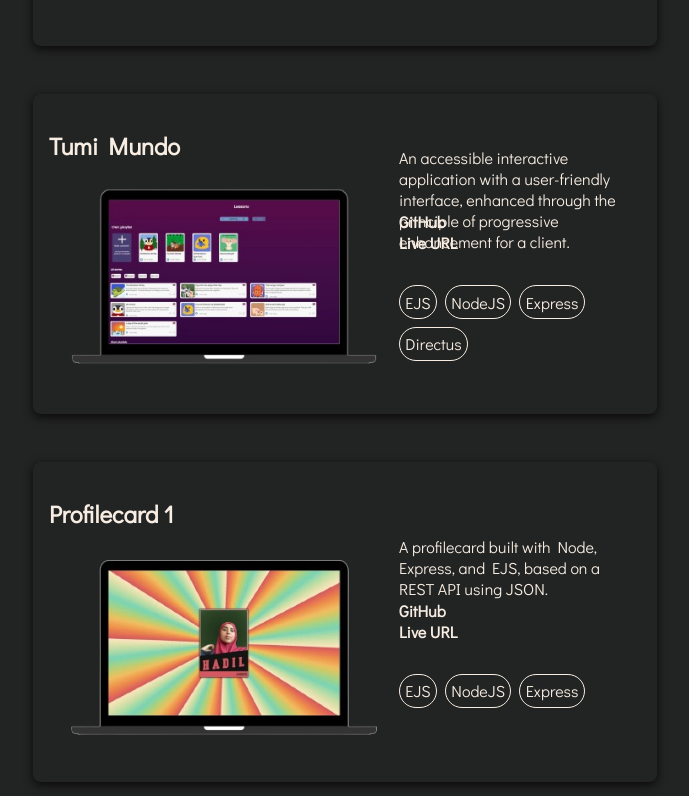
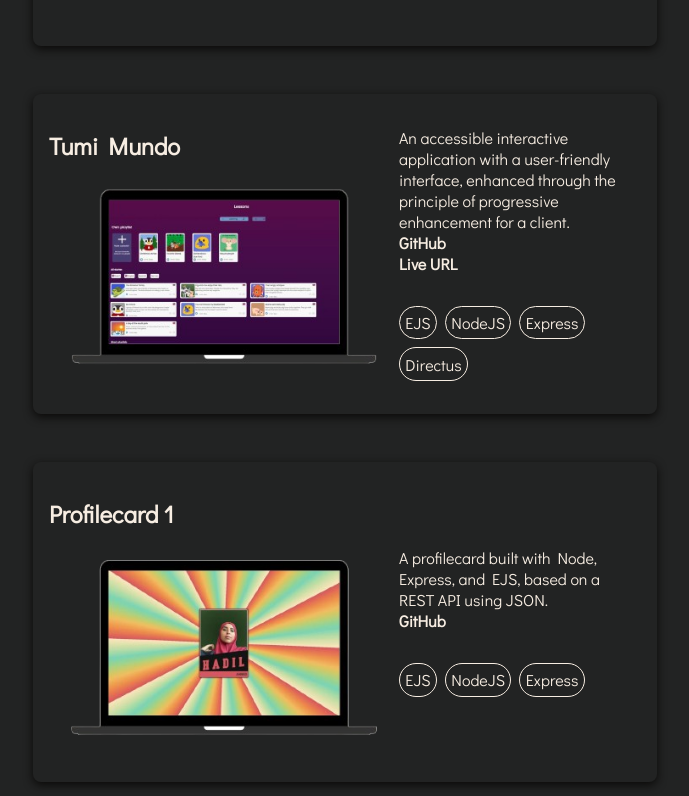
Before and after one commit to Hadil66/portfolio.V1, a SvelteKit app: page /mywork in a window 1280 px wide. Shown: the part 1564-2360 px from the top of the page, without its empty margins (295-984 px from the left). Built offline with nearby package versions, Linux system fonts and the light colour scheme.

Commit message:
live linkjes toegevoegd

```diff
--- a/src/routes/mywork/+page.svelte
+++ b/src/routes/mywork/+page.svelte
@@ -19,7 +19,7 @@
           Fabrique.
         </p>
         <a href="https://github.com/Hadil66/fabrique" target="_blank">GitHub</a>
-        <a href="" target="_blank">Live URL</a>
+        <a href="https://fabrique.vercel.app/" target="_blank">Live URL</a>
         <ul>
           <li>Sveltekit</li>
           <li>Masonry</li>
@@ -39,7 +39,7 @@
           href="https://github.com/Hadil66/your-tribe-for-life-squad-page"
           target="_blank">GitHub</a
         >
-        <a href="" target="_blank">Live URL</a>
+        <a href="https://your-tribe-for-life-squad-page-beta.vercel.app/" target="_blank">Live URL</a>
         <ul>
           <li>Sveltekit</li>
           <li>Directus</li>
@@ -57,7 +57,7 @@
           href="https://github.com/Hadil66/your-tribe-for-life-profile-card"
           target="_blank">GitHub</a
         >
-        <a href="" target="_blank">Live URL</a>
+        <a href="https://your-tribe-for-life-profile-card-xi.vercel.app/" target="_blank">Live URL</a>
         <ul>
           <li>Sveltekit</li>
           <li>JavaScript Animations</li>
@@ -78,7 +78,7 @@
         <a href="https://github.com/Hadil66/proof-of-concept" target="_blank"
           >GitHub</a
         >
-        <a href="" target="_blank">Live URL</a>
+        <a href="https://proof-of-concept-jb4m.onrender.com/" target="_blank">Live URL</a>
         <ul>
           <li>EJS</li>
           <li>NodeJS</li>
@@ -101,7 +101,7 @@
         <a href="https://github.com/Hadil66/Pleasurable-UI" target="_blank"
           >GitHub</a
         >
-        <a href="" target="_blank">Live URL</a>
+        <a href="https://pleasurable-ui-1.onrender.com/" target="_blank">Live URL</a>
         <ul>
           <li>EJS</li>
           <li>NodeJS</li>
@@ -124,7 +124,6 @@
           href="https://github.com/Hadil66/connect-your-tribe-profile-card"
           target="_blank">GitHub</a
         >
-        <a href="" target="_blank">Live URL</a>
         <ul>
           <li>EJS</li>
           <li>NodeJS</li>
@@ -145,7 +144,7 @@
         <a href="https://github.com/Hadil66/Label-A-teampagina" target="_blank"
           >GitHub</a
         >
-        <a href="" target="_blank">Live URL</a>
+        <a href="https://hadil66.github.io/Label-A-teampagina/" target="_blank">Live URL</a>
         <ul>
           <li>Accessibility</li>
           <li>Responsive</li>
@@ -163,7 +162,7 @@
         <a href="https://github.com/Hadil66/the-client-website" target="_blank"
           >GitHub</a
         >
-        <a href="" target="_blank">Live URL</a>
+        <a href="https://lisavanmansom.github.io/look-and-feel-corporate-identity/" target="_blank">Live URL</a>
         <ul>
           <li>Accessibility</li>
           <li>Responsive</li>
@@ -227,8 +226,8 @@
   }
 
   .work p {
-    height: 2em;
-    margin: 0 0 2em 0;
+    height: max-content;
+    margin: 0;
   }
 
   .work a {
```
